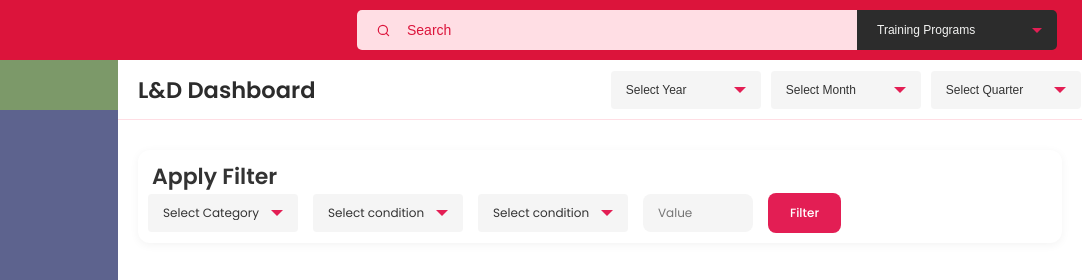
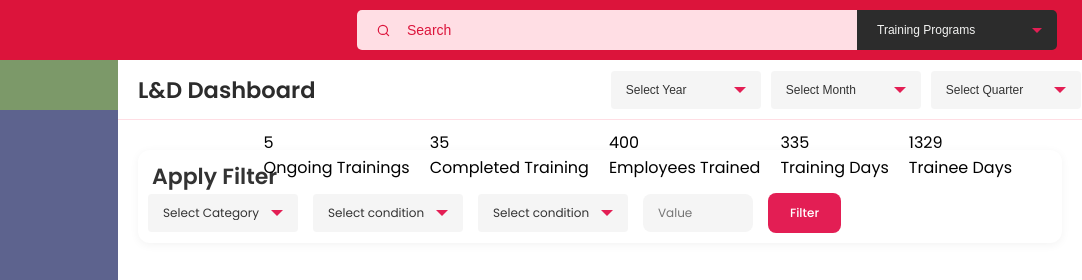
Before and after one commit to shibinshibu01/ilp-lnd-dashboard, a plain HTML site: page index.html in a window 1280 px wide. Shown: the top 280 px of the page, 198-1280 px from the left. Drawn offline with nearby package versions, Linux system fonts and the light colour scheme; files that its build step writes are made by us from their sources.

Commit message:
feat: added stats

```diff
--- a/index.html
+++ b/index.html
@@ -116,7 +116,32 @@
             </div>
 
             <div class="stats-homebar">
+                <div class="stats-card">
+                    <div class="training-stat">
+                        <p class="training-stat__number" id="ongoing-training">5</p>
+                        <span class="training-stat__label">Ongoing Trainings</span>
+                    </div>
 
+                    <div class="training-stat">
+                        <p class="training-stat__number" id="completed-training">35</p>
+                        <span class="training-stat__label">Completed Training</span>
+                    </div>
+
+                    <div class="training-stat">
+                        <p class="training-stat__number" id="employees-trained">400</p>
+                        <span class="training-stat__label">Employees Trained</span>
+                    </div>
+
+                    <div class="training-stat">
+                        <p class="training-stat__number" id="training-days">335</p>
+                        <span class="training-stat__label">Training Days</span>
+                    </div>
+
+                    <div class="training-stat">
+                        <p class="training-stat__number" id="trainee-days">1329</p>
+                        <span class="training-stat__label">Trainee Days</span>
+                    </div>
+                </div>
             </div>
 
             <div class="main-content--custom--filter">
--- a/src/styles/style.scss
+++ b/src/styles/style.scss
@@ -542,5 +542,11 @@ $text-color: #333333;
 
 .stats-homebar {
     margin-top: 70px;
+    position: relative;
 
+    .stats-card {
+        position: absolute;
+        @include set-flex(row,20px);
+        right: 70px;
+    }
 }
```
